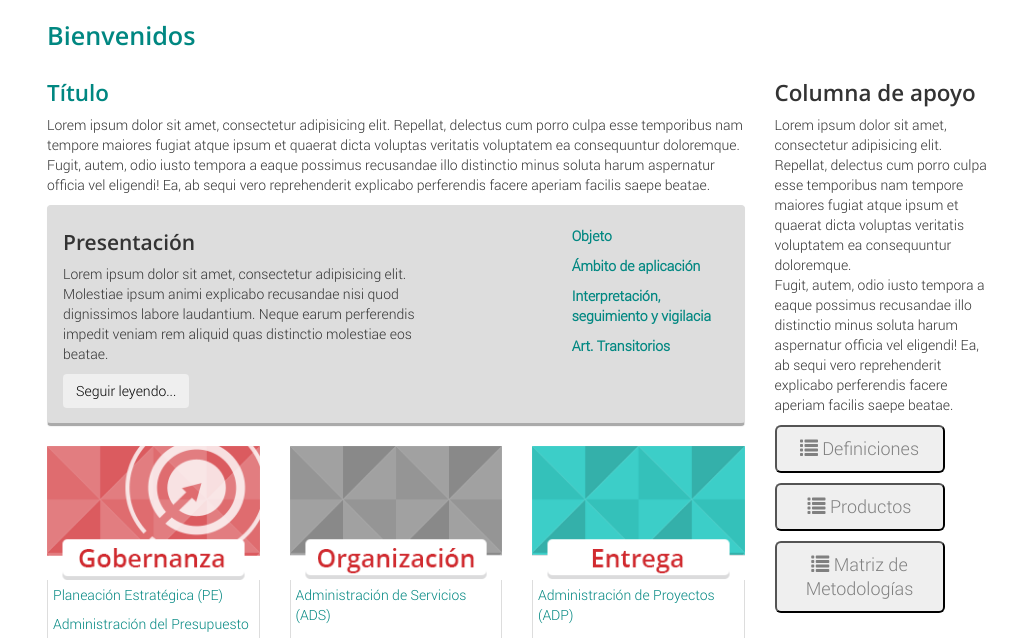
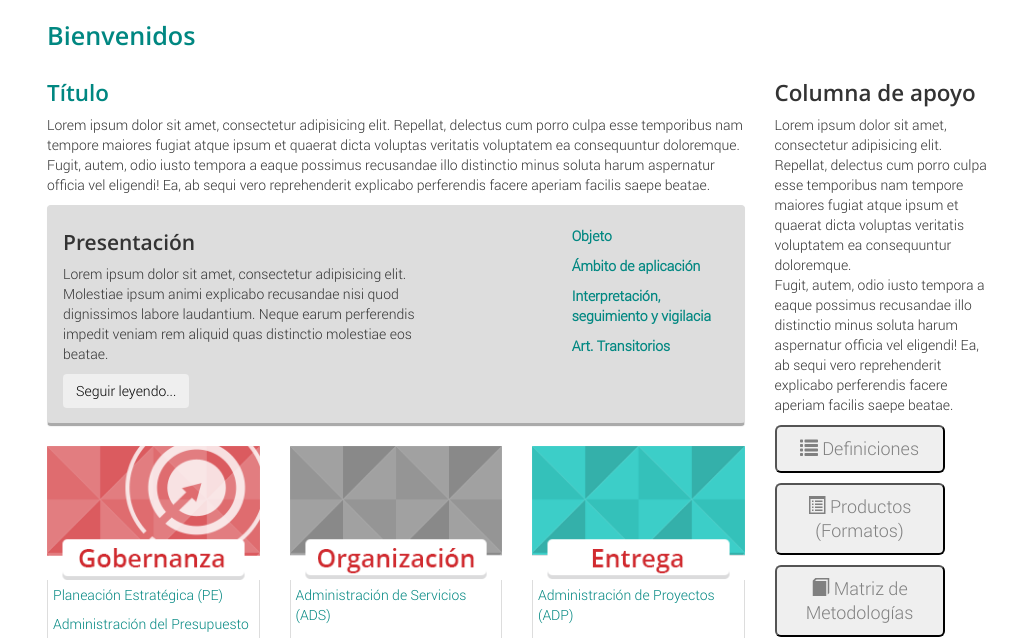
Before and after one commit to arimasen/maagticsi, a plain HTML site: page index.html in a window 1280 px wide. Shown: the part 314-952 px from the top of the page, without its empty margins (123-1156 px from the left). Drawn offline with Linux system fonts and the light colour scheme.

Commit message:
Modificación a Sidebar y seguimiento
El sidebar ahora sigue al usuario al hacer scroll

```diff
--- a/index.html
+++ b/index.html
@@ -7,6 +7,26 @@
     <!-- INCLUSIÓN DE JQuery y Bootstrap.js al final -->
     <link href="css/bootstrap.min.css" rel="stylesheet">
     <link href="css/basico.css" rel="stylesheet">
+    <style type="text/css">
+   /*   .fixed {
+    position: fixed;
+    top: 0;
+    }
+
+    #sidebar {
+    width: 130px;
+    height: auto;
+    overflow: hidden;
+    background: #ffffff;
+    margin: 0 auto;
+    float: left;
+    clear: right;
+    padding: 8px;
+    background: #e5e5e5;
+    border: 2px dashed red;
+}*/
+
+    </style>
     <!-- HTML5 Shim and Respond.js IE8 support of HTML5 elements and media queries -->
     <!-- WARNING: Respond.js doesn't work if you view the page via file:// -->
     <!--[if lt IE 9]>
@@ -137,14 +157,6 @@ NAVEGACION
                   <li><a href="acuerdo.html#acuerdo3">Interpretación,<br />seguimiento y vigilacia</a></li>
                   <li><a href="acuerdo.html#acuerdo4">Art. Transitorios</a></li>
                 </ul>
-                <!-- <ul class="lista">
-                  <a href=""><li>Objeto</li></a>
-                  <a href=""><li>Ámbitos de aplicación</li></a>
-                  <a href=""><li>Interpretación</li></a>
-                  <a href=""><li>Seguimiento</li></a>
-                  <a href=""><li>Vigilancia</li></a>
-                  <a href=""><li>Artículos transitorios</li></a>
-                </ul> -->
 
               </div>
             </div>
@@ -176,16 +188,16 @@ NAVEGACION
         </div>
 
 			</div> <!-- Columna grande -->
-      <div class="col-sm-3">
+      <div class="col-sm-3" id="sidebar"><!-- Columna chica -->
         <h3>Columna de apoyo</h3>
 
         <p>Lorem ipsum dolor sit amet, consectetur adipisicing elit. Repellat, delectus cum porro culpa esse temporibus nam tempore maiores fugiat atque ipsum et quaerat dicta voluptas veritatis voluptatem ea consequuntur doloremque.<br />Fugit, autem, odio iusto tempora a eaque possimus recusandae illo distinctio minus soluta harum aspernatur officia vel eligendi! Ea, ab sequi vero reprehenderit explicabo perferendis facere aperiam facilis saepe beatae.</p>
 
         <button type="button" class="btn-lg btn-side" style="color:gray;" data-toggle="modal" data-target="#myModal"><span class="glyphicon glyphicon-list"></span>  Definiciones</button>
         <p></p>
-        <button type="button" class="btn-lg btn-side" style="color:gray;"><span class="glyphicon glyphicon-list"></span>  Productos</button>
+        <button type="button" class="btn-lg btn-side" style="color:gray;"><span class="glyphicon glyphicon-list-alt"></span>  Productos<br />(Formatos)</button>
         <p></p>
-        <button type="button" class="btn-lg btn-side" style="color:gray;"><span class="glyphicon glyphicon-list"></span>  Matriz de Metodologías</button>
+        <button type="button" class="btn-lg btn-side" style="color:gray;"><span class="glyphicon glyphicon-book"></span>  Matriz de Metodologías</button>
       </div>  <!-- Columna chica -->
 
 		</div>
--- a/js/core.js
+++ b/js/core.js
@@ -62,4 +62,21 @@ $(function() {
 	});
 
 
+	//Para que la barra lateral permanezca visible
+	$(window).scroll(function(){
+		if ($window.scrollTop() > offset.top) {
+            $("#sidebar").stop().animate({
+ 				"marginTop": ($(window).scrollTop() - offset.top) + "px"
+ 			}, "slow" );
+        } else {
+    		$("#sidebar").stop().animate({
+ 				"marginTop": 0 + "px"
+ 			}, "slow" );
+        }
+	});
+
 });
+//Variables para scroller de lateral
+var $sidebar   = $("#sidebar"),
+        $window    = $(window),
+        offset     = $sidebar.offset();
```
